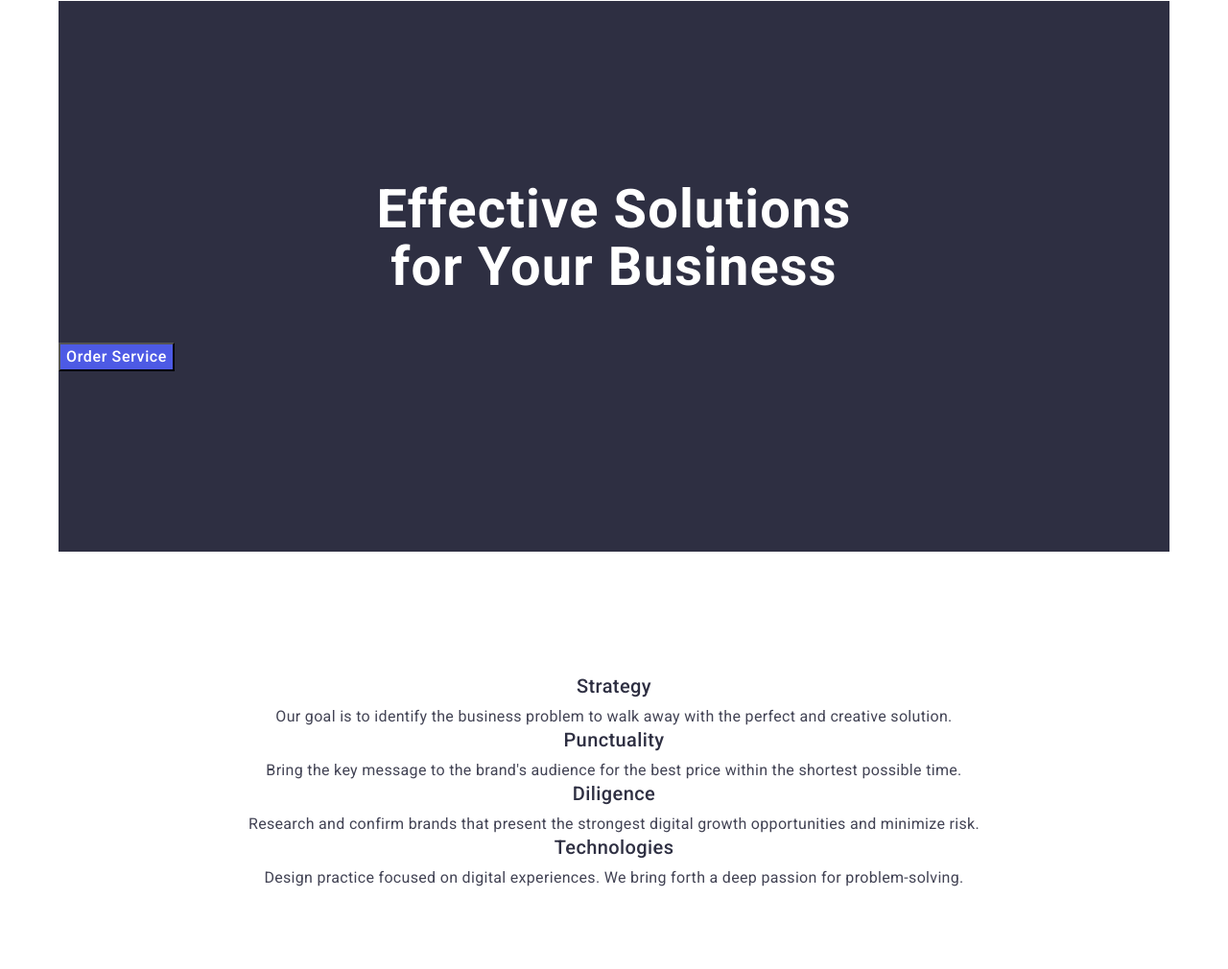
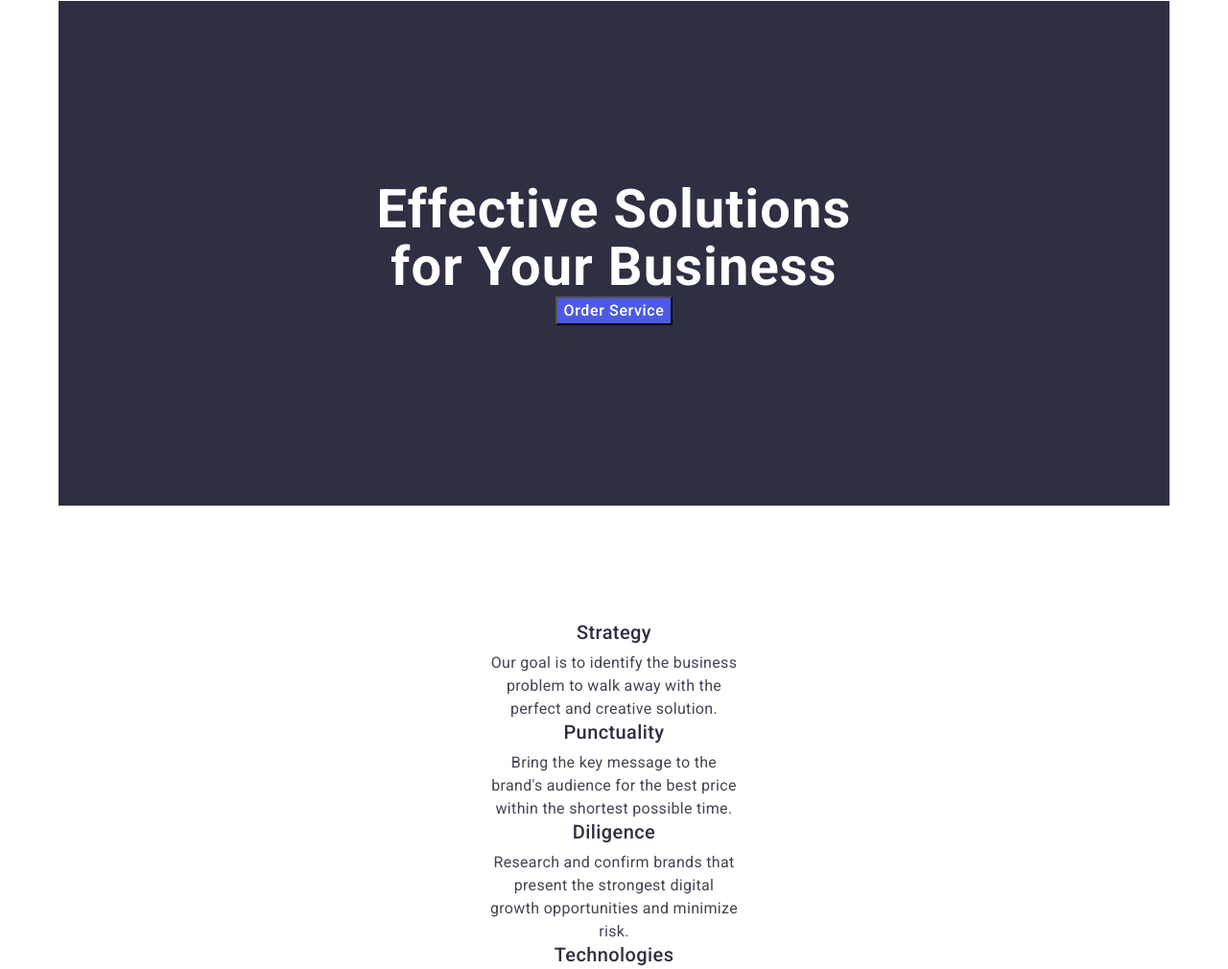
Before and after one commit to Nikel-Stanislav/goit-markup-hw-03, a plain HTML site: page index.html in a window 1280 px wide. Shown: the part 197-1207 px from the top of the page at 96% size. Drawn offline with Linux system fonts and the light colour scheme.

Commit message:
padding-margin

```diff
--- a/css/styles.css
+++ b/css/styles.css
@@ -121,7 +121,7 @@ address {
   text-align: center;
   color: #fff;
   max-width: 496px;
-  padding-bottom: 48px;
+  margin-bottom: 48px;
   margin: 0 auto;
 }
 
@@ -134,6 +134,8 @@ address {
   color: #fff;
   background-color: #4d5ae5;
   cursor: pointer;
+  display: block;
+  margin: 0 auto;
 }
 
 .main-button:hover {
@@ -166,6 +168,8 @@ address {
   line-height: 1.5;
   letter-spacing: 0.02em;
   color: #434455;
+  max-width: 264px;
+  margin: 0 auto;
 }
 
 /* ----------------------------------------------------- */
@@ -207,7 +211,6 @@ address {
   letter-spacing: 0.02em;
   text-align: center;
   color: #2e2f42;
-  margin-top: 32px;
   margin-bottom: 8px;
 }
 
@@ -217,8 +220,6 @@ address {
   letter-spacing: 0.02em;
   text-align: center;
   color: #434455;
-  margin-top: 8px;
-  margin-bottom: 32px;
 }
 
 /* ----------------------------------------------------- */
@@ -247,7 +248,6 @@ address {
   line-height: 1.2;
   letter-spacing: 0.02em;
   color: #2e2f42;
-  margin-top: 32px;
   margin-bottom: 8px;
 }
 
@@ -257,8 +257,6 @@ address {
   line-height: 1.5;
   letter-spacing: 0.02em;
   color: #434455;
-  margin-top: 8px;
-  margin-bottom: 32px;
 }
 
 /* ----------------------------------------------------- */
@@ -294,6 +292,7 @@ address {
   line-height: 1.5;
   letter-spacing: 0.02em;
   color: #f4f4fd;
+  max-width: 264px;
 }
 
 /* ----------------------------------------------------- */
```
